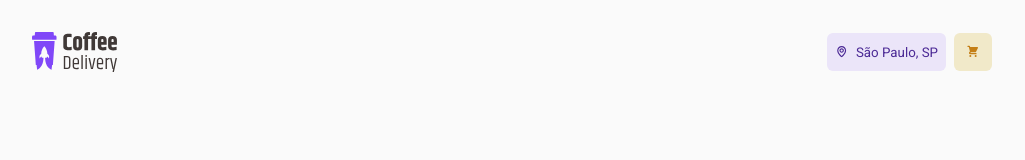
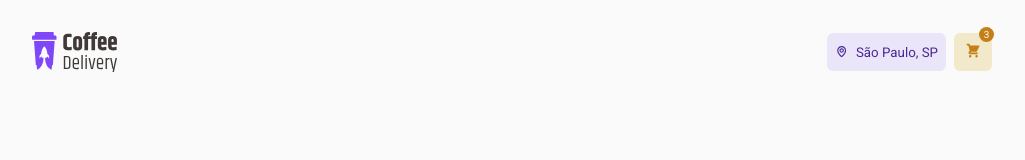
Before and after one commit to cp-yago/shop-anything, a React (Vite) app: page / in a window 1280 px wide. Shown: the top 160 px of the page, without its empty margins (128-1153 px from the left). Built offline with nearby package versions, Linux system fonts and the light colour scheme.

Commit message:
feat: items counter on cart button

```diff
--- a/src/components/Navbar/index.tsx
+++ b/src/components/Navbar/index.tsx
@@ -1,4 +1,10 @@
-import { Container, ActionsContainer, LocationButton, CartButton } from './styles'
+import {
+  Container,
+  ActionsContainer,
+  LocationButton,
+  CartButton,
+  Counter
+} from './styles'
 import { BiMap } from 'react-icons/bi'
 import { HiShoppingCart } from 'react-icons/hi'
 import logoSvg from '../../assets/logo.svg'
@@ -13,7 +19,8 @@ export const Navbar = () => {
           São Paulo, SP
         </LocationButton>
         <CartButton>
-          <HiShoppingCart />
+          <HiShoppingCart size={50} />
+          <Counter>3</Counter>
         </CartButton>
       </ActionsContainer>
     </Container>
--- a/src/components/Navbar/styles.ts
+++ b/src/components/Navbar/styles.ts
@@ -35,13 +35,32 @@ export const LocationButton = styled.button`
 export const CartButton = styled.button`
   background-color: ${(props) => props.theme['yellow-light']};
   color: ${(props) => props.theme['yellow-dark']};
+  z-index: 10;
 
-  display: flex;
-  align-items: center;
-  justify-content: center;
-
-  padding: 8px;
   width: 38px;
   height: 38px;
   margin-left: 8px;
+  padding: 10px;
+
+  svg {
+    width: 16px;
+    height: 16px;
+  }
 `;
+
+export const Counter = styled.span`
+  position: relative;
+  background-color: ${(props) => props.theme['yellow-dark']};
+  color: ${(props) => props.theme['white']};
+  width: 15px;
+  height: 15px;
+  border-radius: 1000px;
+  font-size: 10px;
+  display: flex;
+  justify-content: center;
+  align-items: center;
+  margin: 0;
+  top: -35px;
+  left: 15px;
+  z-index: 10;
+`;
```
